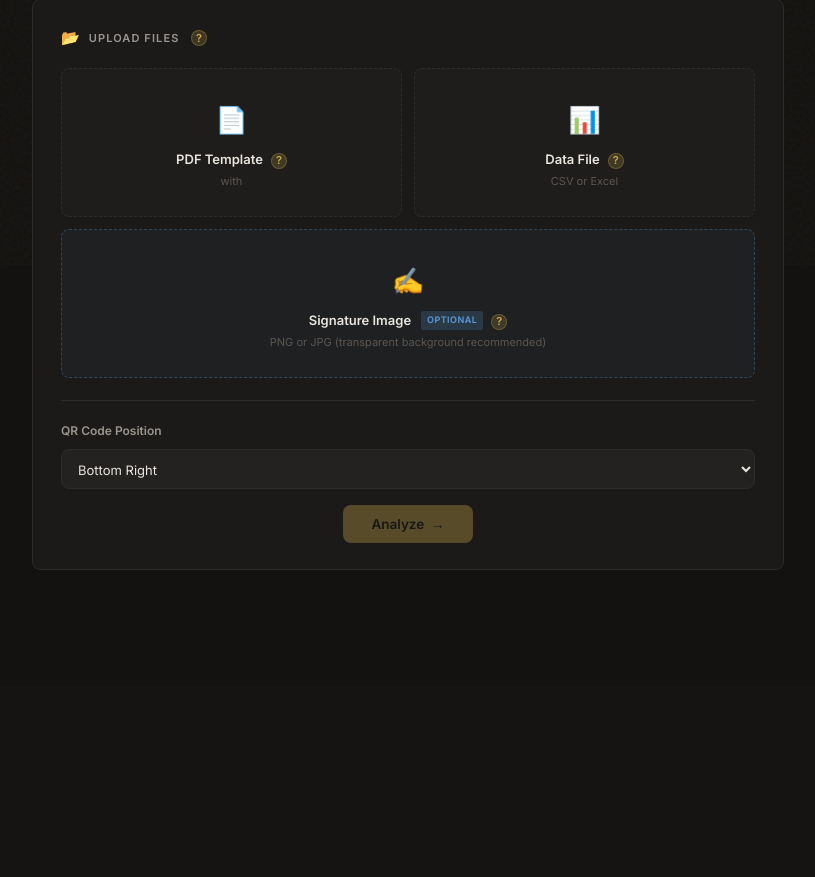
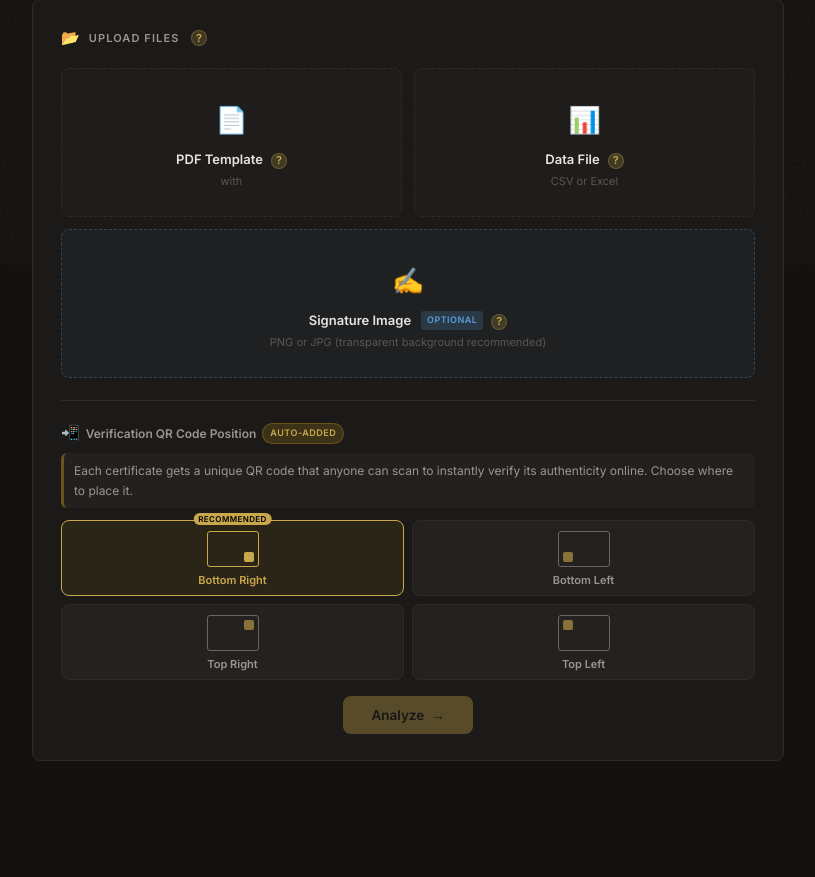
Before and after one commit to saraxkhan/CF-feb, a Flask app: page / in a window 1280 px wide. Shown: the part 535-1412 px from the top of the page, without its empty margins (232-1047 px from the left). Before the commit the page ends 1105 px from the top, so only its background shows below. Run offline with Flask 3, Linux system fonts and the light colour scheme; parts of the project's set-up code (start-up, migrations or seed data) failed here and were passed over.

Commit message:
Update index.html

```diff
--- a/templates/index.html
+++ b/templates/index.html
@@ -298,6 +298,46 @@ header p code{
 .option-select:hover{border-color:var(--gold)}
 .option-select:focus{outline:none;border-color:var(--gold)}
 
+/* QR Position UI */
+.qr-badge{
+  display:inline-block;font-size:9px;font-weight:700;letter-spacing:.5px;
+  background:rgba(212,160,23,.18);color:var(--gold);
+  padding:2px 7px;border-radius:20px;border:1px solid rgba(212,160,23,.3);
+  text-transform:uppercase;
+}
+.option-hint{
+  font-size:12px;color:var(--ink2);margin:0 0 12px;line-height:1.6;
+  padding:8px 10px;background:rgba(255,255,255,.03);border-radius:6px;
+  border-left:3px solid rgba(212,160,23,.4);
+}
+.qr-preview-grid{
+  display:grid;grid-template-columns:1fr 1fr;gap:8px;
+}
+.qr-pos-btn{
+  position:relative;display:flex;flex-direction:column;align-items:center;gap:6px;
+  background:var(--card2);border:1.5px solid var(--border);
+  border-radius:8px;padding:10px 8px 8px;cursor:pointer;
+  transition:all .2s;color:var(--ink2);font-size:11px;font-weight:600;
+  font-family:inherit;
+}
+.qr-pos-btn:hover{border-color:var(--gold);color:var(--ink);}
+.qr-pos-btn.active{border-color:var(--gold);background:rgba(212,160,23,.08);color:var(--gold);}
+.qr-pos-diagram{
+  position:relative;width:52px;height:36px;
+  border:1.5px solid currentColor;border-radius:3px;opacity:.6;
+}
+.qr-pos-btn.active .qr-pos-diagram{opacity:1;}
+.qr-dot{
+  position:absolute;width:10px;height:10px;
+  background:var(--gold);border-radius:2px;
+}
+.qr-pos-rec{
+  position:absolute;top:-8px;left:50%;transform:translateX(-50%);
+  font-size:8px;font-weight:700;letter-spacing:.4px;text-transform:uppercase;
+  background:var(--gold);color:#000;padding:1px 5px;border-radius:10px;
+  white-space:nowrap;
+}
+
 /* ════════════════════════════════════════════════════════════
    BUTTONS
    ════════════════════════════════════════════════════════════ */
@@ -522,13 +562,42 @@ tr:last-child td{border-bottom:none}
 
   <div class="options">
     <div class="option-group">
-      <label class="option-label">QR Code Position</label>
-      <select class="option-select" id="qrPos">
-        <option value="bottom-right">Bottom Right</option>
-        <option value="bottom-left">Bottom Left</option>
-        <option value="top-right">Top Right</option>
-        <option value="top-left">Top Left</option>
-      </select>
+      <label class="option-label">
+        <span style="display:flex;align-items:center;gap:6px;margin-bottom:6px;">
+          <span style="font-size:15px;">📲</span>
+          <span>Verification QR Code Position</span>
+          <span class="qr-badge">Auto-added</span>
+        </span>
+      </label>
+      <p class="option-hint">Each certificate gets a unique QR code that anyone can scan to instantly verify its authenticity online. Choose where to place it.</p>
+      <div class="qr-preview-grid" id="qrPosGrid">
+        <button type="button" class="qr-pos-btn active" data-val="bottom-right">
+          <span class="qr-pos-diagram">
+            <span class="qr-dot" style="bottom:4px;right:4px;"></span>
+          </span>
+          <span>Bottom Right</span>
+          <span class="qr-pos-rec">Recommended</span>
+        </button>
+        <button type="button" class="qr-pos-btn" data-val="bottom-left">
+          <span class="qr-pos-diagram">
+            <span class="qr-dot" style="bottom:4px;left:4px;"></span>
+          </span>
+          <span>Bottom Left</span>
+        </button>
+        <button type="button" class="qr-pos-btn" data-val="top-right">
+          <span class="qr-pos-diagram">
+            <span class="qr-dot" style="top:4px;right:4px;"></span>
+          </span>
+          <span>Top Right</span>
+        </button>
+        <button type="button" class="qr-pos-btn" data-val="top-left">
+          <span class="qr-pos-diagram">
+            <span class="qr-dot" style="top:4px;left:4px;"></span>
+          </span>
+          <span>Top Left</span>
+        </button>
+      </div>
+      <input type="hidden" id="qrPos" value="bottom-right">
     </div>
 
     <div class="option-group" id="sigPosGroup" style="display:none">
@@ -686,6 +755,15 @@ function toast_(msg,type){
   toastT=setTimeout(()=>toast.classList.remove('show'),3500);
 }
 
+/* ── QR POSITION BUTTONS ── */
+document.getElementById('qrPosGrid').addEventListener('click',function(e){
+  const btn=e.target.closest('.qr-pos-btn');
+  if(!btn)return;
+  document.querySelectorAll('.qr-pos-btn').forEach(b=>b.classList.remove('active'));
+  btn.classList.add('active');
+  qrPos.value=btn.dataset.val;
+});
+
 /* ── ANALYZE ── */
 aBtn.addEventListener('click',async()=>{
   showOvl('Analyzing your files…');
@@ -760,7 +838,12 @@ gBtn.addEventListener('click',async()=>{
     fd.append('sig_position',sigPos.value);
 
     const r=await fetch('/api/generate',{method:'POST',body:fd});
-    if(!r.ok){const j=await r.json();throw new Error(j.error||'Failed')}
+    if(!r.ok){
+      let em='Failed to generate certificates. Server may have timed out — try with fewer rows first.';
+      try{const j=await r.json();em=j.error||em;}catch(_){
+        try{const t=await r.text();if(t&&t.trim().length>0&&t.length<400)em=t;}catch(__){}}
+      throw new Error(em);
+    }
     const blob=await r.blob();
     const a=document.createElement('a');
     a.href=URL.createObjectURL(blob);
```
